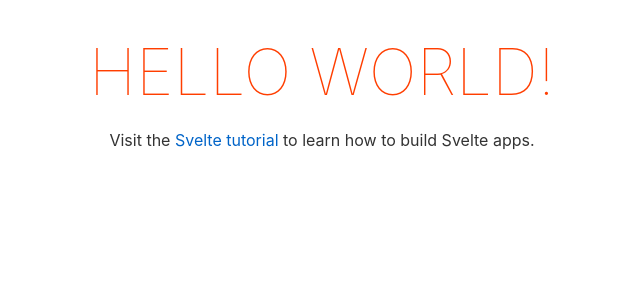
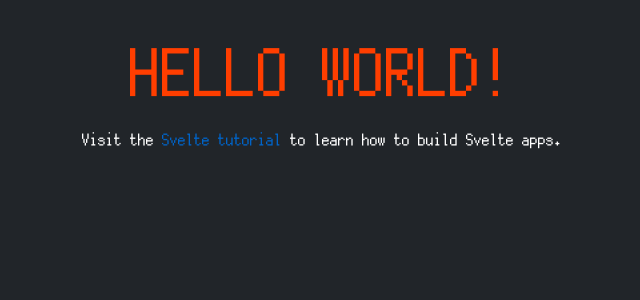
Before and after one commit to JUNKI555/ARRPG2E_CS, a Svelte app: page / in a window 1280 px wide. Shown: the top 300 px of the page, without its empty margins (318-958 px from the left). Built offline with nearby package versions, Linux system fonts and the light colour scheme.

Commit message:
:pencil2: add PixelMplus font

```diff
--- a/public/global.css
+++ b/public/global.css
@@ -4,12 +4,18 @@ html, body {
 	height: 100%;
 }
 
+@font-face {
+	font-family: "PixelMplus";
+	src: url(/PixelMplus12-Regular.ttf);
+}
+
 body {
-	color: #333;
+	color: #fff;
+	background-color: #212529;
 	margin: 0;
 	padding: 8px;
 	box-sizing: border-box;
-	font-family: -apple-system, BlinkMacSystemFont, "Segoe UI", Roboto, Oxygen-Sans, Ubuntu, Cantarell, "Helvetica Neue", sans-serif;
+	font-family: "PixelMplus", Arial, "Hiragino Kaku Gothic ProN", "Hiragino Sans", Meiryo, sans-serif;
 }
 
 a {
```
Also changed, not shown: public/PixelMplus12-Regular.ttf (added).
